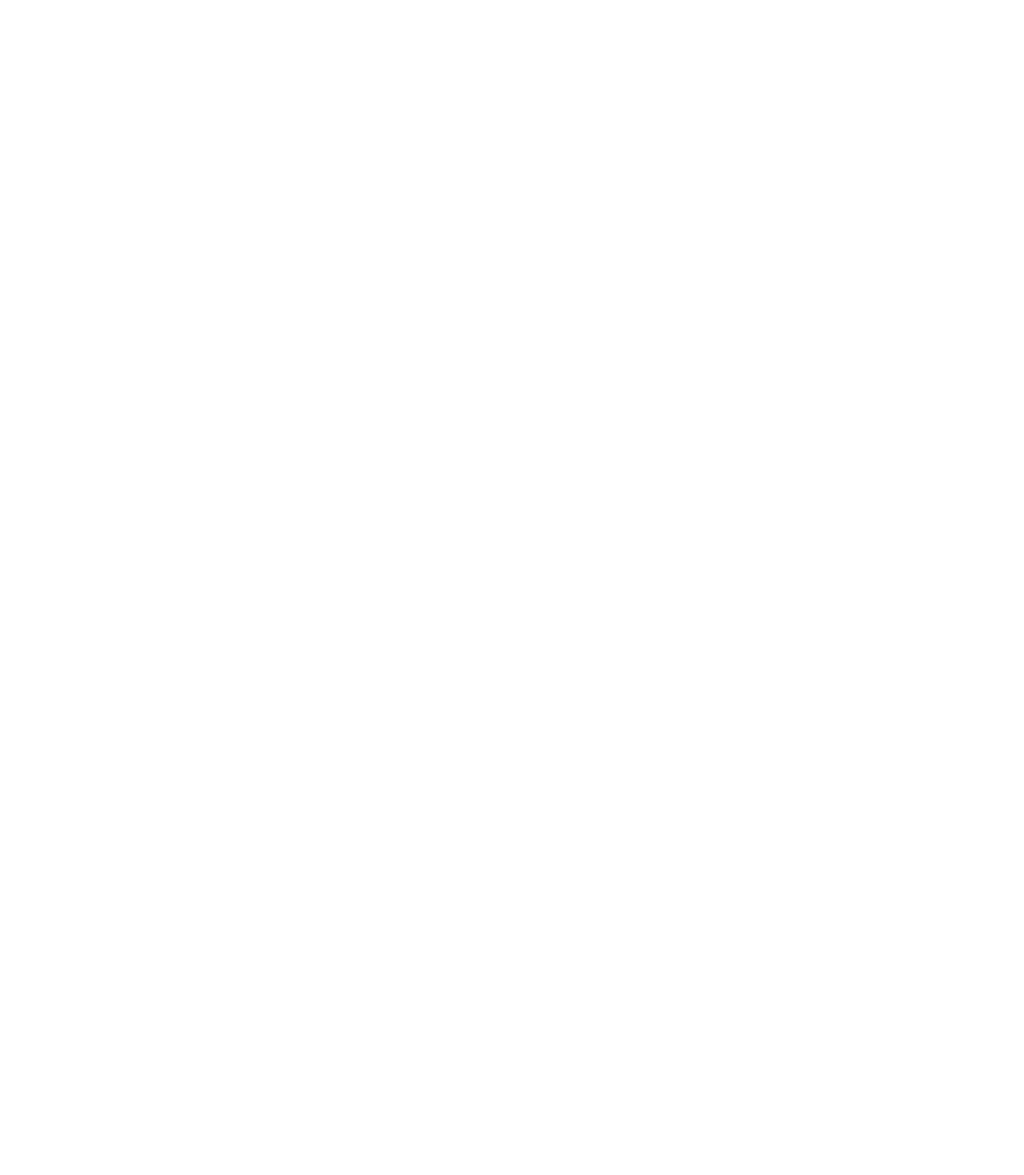
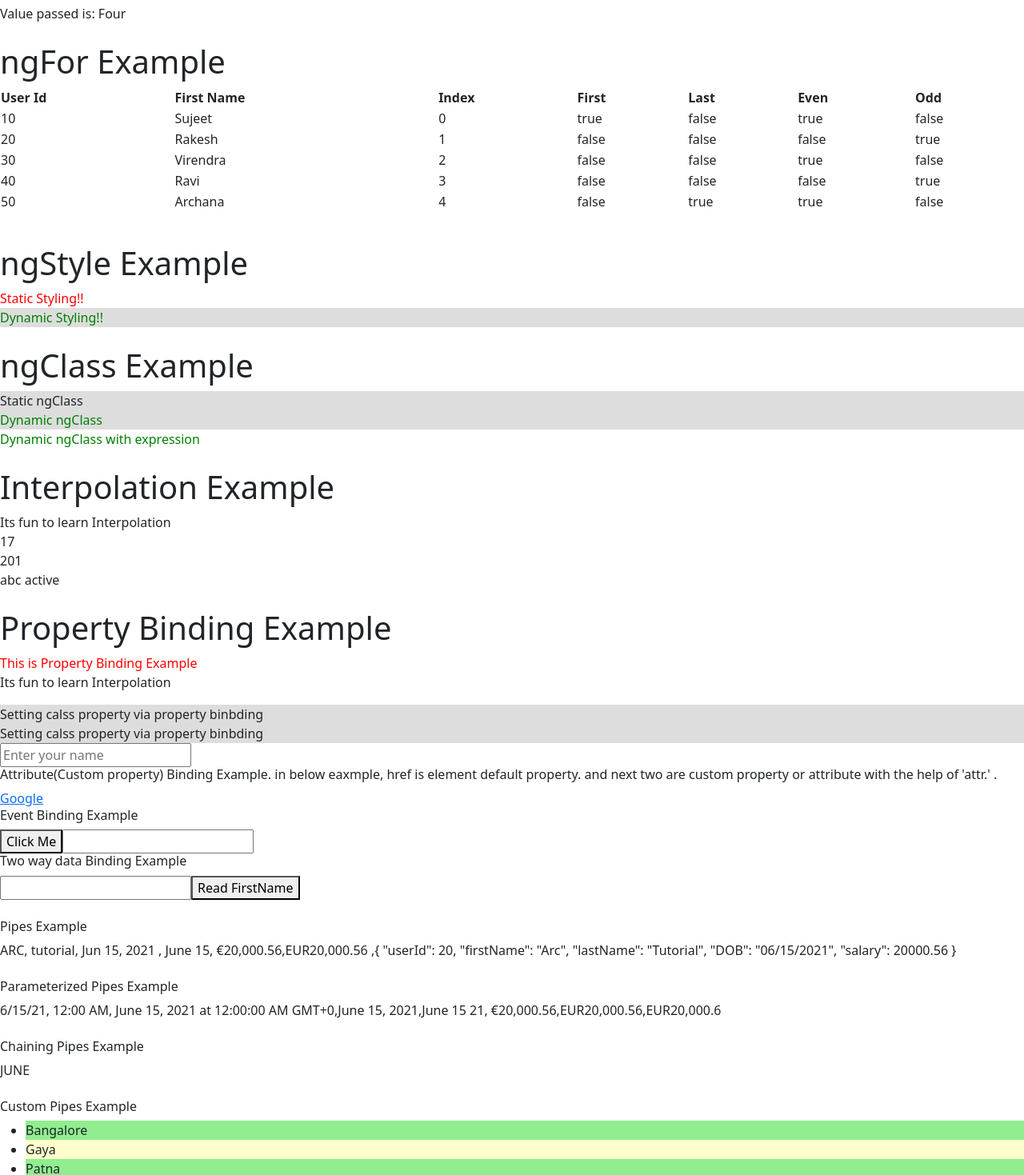
Before and after one commit to SujeetGupta13/angular9, an Angular app: page / in a window 1280 px wide. Shown: the part 401-1870 px from the top of the page at 80% size. Before the commit the page ends 800 px from the top, so only its background shows below. Built offline with nearby package versions, Linux system fonts and the light colour scheme.

Commit message:
Directives and pipes

```diff
--- a/src/app/app.component.html
+++ b/src/app/app.component.html
@@ -3,6 +3,140 @@
 <h1>List of completed Tasks</h1>
 <app-completed-tasks></app-completed-tasks>
 <button (click)="readMe()" [ngStyle]='{color:colorName}'>Button</button> <!-- here button click event is event attached to Component Directive -->
+<!-- ngIf -->
+<h1>ngIf Example</h1>
+<div *ngIf="showNgIfMsg" [ngStyle]='{color:"red"}'>Show this message from If true Statement</div>
+<!-- ngIfElse -->
+<div *ngIf="showNgIfElseMsg; else showElseMsg" > Show If Message if True</div>
+<ng-template #showElseMsg> Show Else Message if False</ng-template>
+<!-- ngIf with then and else -->
+<br>
+<div *ngIf="showNgIfThenElseMsg; then showThenMsg; else showElseMsg2"></div>
+<ng-template #showThenMsg>Show Then Message</ng-template>
+<ng-template #showElseMsg2>Show Else Message</ng-template>
+<!-- ngSwitch -->
+<br>
+<h1>ngSwitch Example</h1>
+<div [ngSwitch]="switchValue">
+    <div *ngSwitchCase="1">Value passed is: 1</div>
+    <div *ngSwitchCase="2">Value passed is: 2</div>
+    <div *ngSwitchCase="3">Value passed is: 3</div>
+    <div *ngSwitchCase="4">Value passed is: 4</div>
+    <div *ngSwitchCase="'Four'">Value passed is: Four</div>
+    <div *ngSwitchDefault>This is the default Value </div>
+</div>
+<!-- ngFor -->
+<br>
+<h1>ngFor Example</h1>
+ <table class="table">
+     <tr>
+         <th> User Id</th>
+         <th> First Name</th>
+         <th> Index</th>
+         <th> First</th>
+         <th> Last</th>
+         <th> Even</th>
+         <th> Odd</th>
+     </tr>
+     <tr *ngFor="let user of users; index as i; first as f; last as l; even as e; odd as o">
+         <td>{{ user.userId }}</td>
+         <td>{{ user.firstName }}</td>
+         <td>{{ i }}</td>
+         <td>{{ f }}</td>
+         <td>{{ l }}</td>
+         <td>{{ e }}</td>
+         <td>{{ o }}</td>
+    </tr>
+ </table>
+<!-- ngFor -->
+<br>
+<h1>ngStyle Example</h1>
+<div [ngStyle]="{'color':'red'}">
+    Static Styling!!
+</div>
+<div [ngStyle]="{'color':colorName, 'background-color':'#ddd'}">
+    Dynamic Styling!!
+</div>
+<!-- ngClass -->
+ <br>
+ <h1>ngClass Example</h1>
+ <div [ngClass]="'one'">
+   Static ngClass
+ </div>
+ <div [ngClass]="[className, 'one']">
+    Dynamic ngClass
+  </div>
+  <div [ngClass]="{'one':false, 'two':true}">
+    Dynamic ngClass with expression
+  </div>
 
-<div *ngIf='showMsg' [ngStyle]='{color:"red"}'>Show this message from If true Statement</div>
-<router-outlet></router-outlet>
+<!-- Interpolation -->
+ <br>
+ <h1>Interpolation Example</h1>
+ <div>{{ subTitle }}</div>
+ <div>{{ epNum }}</div>
+ <div>{{user.userId}}</div>
+ <div>{{user.userName}} {{user.status}}</div>
+ <!-- Property Binding -->
+ <br>
+ <h1> Property Binding Example</h1>
+ <div [ngStyle]="{color:colorVal}">This is Property Binding Example</div>
+ <p [innerHTML]='subTitle'></p>
+ <div [ngClass]="clsName">Setting calss property via property binbding</div>
+ <div [ngClass]="'c1'">Setting calss property via property binbding</div>
+ <input [placeholder]="placeHolderVal">
+ <!-- Attribute Binding -->
+ <br>
+ <h6> Attribute(Custom property) Binding Example. in below eaxmple, href is
+   element default property. and next two are custom property or attribute with
+   the help of 'attr.' .
+ </h6>
+ <a [href]="hrefVal" [attr.updateLink]='updatedLink' [attr.data-link]='updatedLink'>Google</a>
+ <!-- Event Binding -->
+ <br>
+ <h6>Event Binding Example</h6>
+ <button (click)="showAlert(10);">Click Me</button>
+ <input (focus)="consoleLog();">
+  <!-- Two way data Binding To USe ngModel I had to import FormsModel-->
+  <br>
+  <h6>Two way data Binding Example</h6>
+  <input [(ngModel)]="firstname" />
+  <button (click)="readFirstName()">Read FirstName</button>
+  <div>{{ firstname }}</div>
+
+  <!-- Pipes-->
+  <br>
+  <h6>Pipes Example</h6>
+  <div>
+    {{ user2.firstName | uppercase}}, {{user2.lastName | lowercase}}, {{user2.DOB | date}}
+    , {{user2.DOB | date:'MMMM dd'}}, {{user2.salary | currency:'EUR'}},{{user2.salary | currency:'EUR':'code'}}
+    ,{{user2 | json}}
+  </div>
+  <!--Parameterized Pipes-->
+  <br>
+  <h6>Parameterized Pipes Example</h6>
+  <div>
+    {{user2.DOB | date:'short'}}, {{user2.DOB | date:'long'}},{{user2.DOB | date:'longDate'}},{{user2.DOB | date:'MMMM dd yy'}},
+     {{user2.salary | currency:'EUR'}},{{user2.salary | currency:'EUR':'code'}},{{user2.salary | currency:'EUR':'EUR':'3.0-1'}}
+  </div>
+  <!--Chaining Pipes-->
+  <br>
+  <h6>Chaining Pipes Example</h6>
+  <div>
+    {{user2.DOB | date:'MMMM' | uppercase}}
+  </div>
+  <!--Custom Pipes-->
+  <br>
+  <h6>Custom Pipes Example</h6>
+  <!-- <div [innerHTML]>
+    {{user3.city | highlight:user3.city}}
+  </div> -->
+  <!-- <div [innerHTML]="user3.city | highlight:user3.city">
+  </div> -->
+  <ul>
+    <li *ngFor="let user of users3">
+      <div [innerHTML]="user.city | highlight:user.city"></div>
+    </li>
+  </ul>
+  <!-- try hands on frmtng phn no., hglght srch rslt kywrd-->
+ <router-outlet></router-outlet>
--- a/src/app/app.component.scss
+++ b/src/app/app.component.scss
@@ -0,0 +1,11 @@
+.one{
+    background-color: #ddd;
+
+}
+.two{
+    color:green;
+
+}
+.c1 {
+    background-color: #ddd;
+}
--- a/src/app/app.component.ts
+++ b/src/app/app.component.ts
@@ -11,10 +11,72 @@ export class AppComponent {
   @Input() data:string;
   @Output() params:string;
 
-  showMsg=true;
+  showNgIfMsg=true;
+  showNgIfElseMsg=false;
+  showNgIfThenElseMsg=true;
+  switchValue='Four';
+  users=[
+    { userId: 10, firstName: 'Sujeet'},
+    { userId: 20, firstName: 'Rakesh'},
+    { userId: 30, firstName: 'Virendra'},
+    { userId: 40, firstName: 'Ravi'},
+    { userId: 50, firstName: 'Archana'}];
+
   colorName= 'green';
+  className='two'
+  subTitle='Its fun to learn Interpolation';
+  epNum=17;
+  user = {
+    userId:201,
+    userName:'abc',
+    status:'active'
+  };
+  colorVal = 'red';
+  clsName='c1';
+  placeHolderVal='Enter your name';
+  hrefVal = 'http://google.com';
+  updatedLink = 'http://oracle.com';
 
+  showAlert(id){
+    // when I put id as arguemnet in this.showAlert. It was giving error. so installed npm install -g tslint and "noImplicitAny": false in the tsconfig.json
+    alert("Hello from ARC tutorial:"+id)
+  }
+
+  consoleLog(){
+    console.log('From the input focus event');
+  };
+  firstname='';
+  readFirstName(){
+    console.log(this.firstname)
+  }
   readMe(){
     console.log('button clicked')
   }
+
+  user2 = {
+    userId: 20,
+    firstName: 'Arc',
+    lastName: 'Tutorial',
+    DOB: '06/15/2021',
+    salary: 20000.56
+  };
+  user3 = {
+    firstName: 'Sujeet Gupta',
+    city: 'Bangalore',
+    cityCode: 'BNG'
+  };
+  users3 = [{
+    firstName: 'Sujeet Gupta',
+    city: 'Bangalore',
+    cityCode: 'BNG'
+  },{
+    firstName: 'Rakesh Gupta',
+    city: 'Gaya',
+    cityCode: 'BNG'
+  },
+  {
+    firstName: 'Virendra Gupta',
+    city: 'Patna',
+    cityCode: 'BNG'
+  }];
 }
--- a/src/app/app.module.ts
+++ b/src/app/app.module.ts
@@ -8,6 +8,8 @@ import { HighlightPipe } from './highlight.pipe';
 import { HoverEffectPipe } from './hover-effect.pipe';
 import { TasksComponent } from './tasks/tasks.component';
 import { TodoModule } from './todo/todo.module';
+import { CommonModule } from '@angular/common';
+import { FormsModule } from '@angular/forms';
 
 @NgModule({
   declarations: [
@@ -20,7 +22,9 @@ import { TodoModule } from './todo/todo.module';
   imports: [
     BrowserModule,
     AppRoutingModule,
-    TodoModule
+    TodoModule,
+    CommonModule,
+    FormsModule
   ],
   providers: [],
   bootstrap: [AppComponent]
--- a/src/app/highlight.pipe.ts
+++ b/src/app/highlight.pipe.ts
@@ -1,12 +1,26 @@
 import { Pipe, PipeTransform } from '@angular/core';
+import { DomSanitizer } from '@angular/platform-browser';
 
 @Pipe({
   name: 'highlight'
 })
 export class HighlightPipe implements PipeTransform {
 
-  transform(value: unknown, ...args: unknown[]): unknown {
-    return null;
+  constructor( private sanitizer: DomSanitizer) {}
+  transform(value: string, city: string): any {
+    //return 'City Name: '+ city;
+    // if(city == 'NY'){
+    //   return 'The Big Apple';
+    // }
+    // else{
+    //   return 'The Garden city';
+    // }
+    if(city == 'Gaya'){
+      return this.sanitizer.bypassSecurityTrustHtml('<div style="background-color:#ffffcc">' + city + '</div>');
+    }
+    else{
+      return this.sanitizer.bypassSecurityTrustHtml('<div style="background-color:lightgreen">' + city + '</div>');
+    }
   }
 
 }
--- a/tsconfig.json
+++ b/tsconfig.json
@@ -20,7 +20,8 @@
       "es2018",
       "dom"
     ],
-    "strictPropertyInitialization": false
+    "strictPropertyInitialization": false,
+    "noImplicitAny": false
   },
   "angularCompilerOptions": {
     "enableI18nLegacyMessageIdFormat": false,
```
